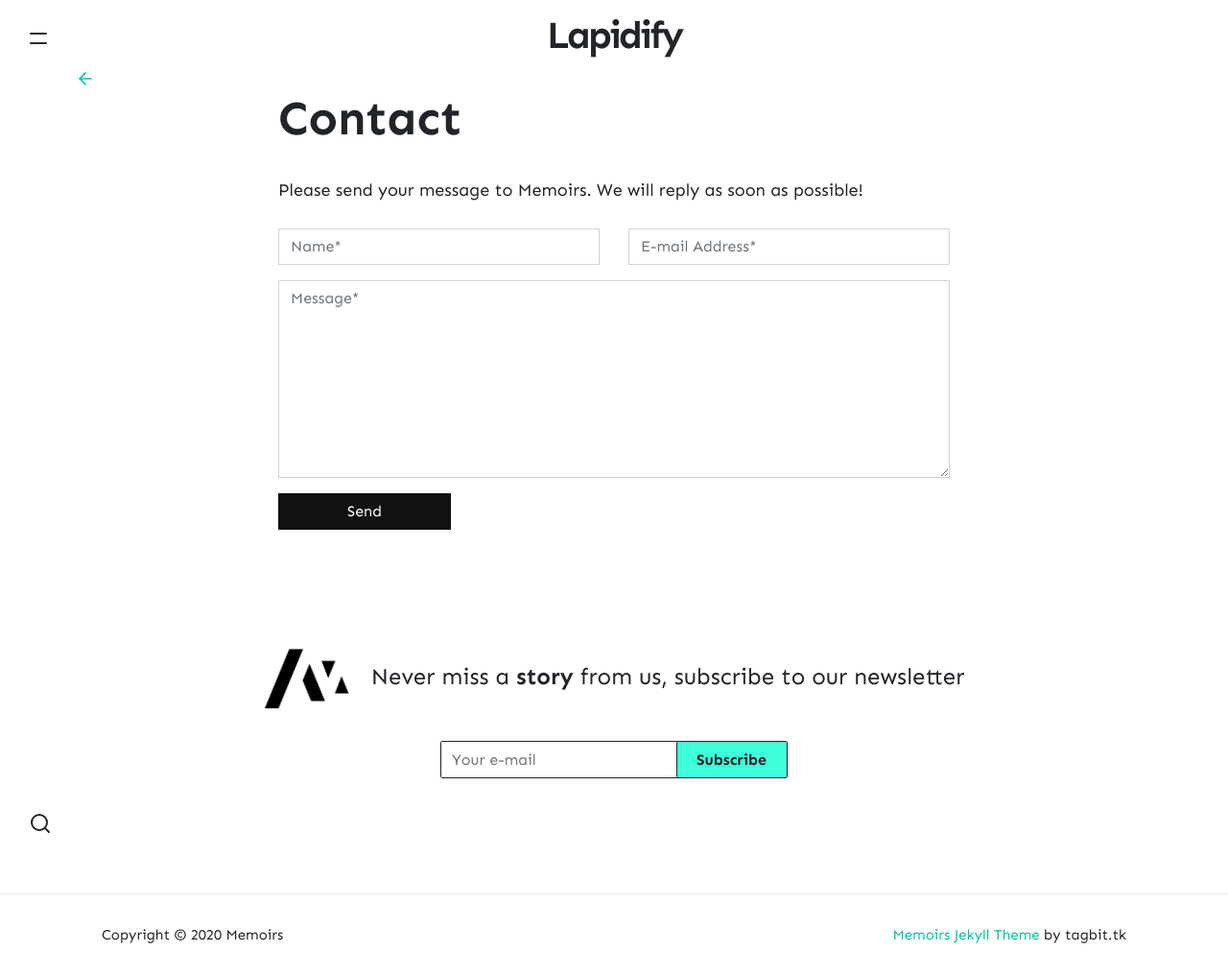
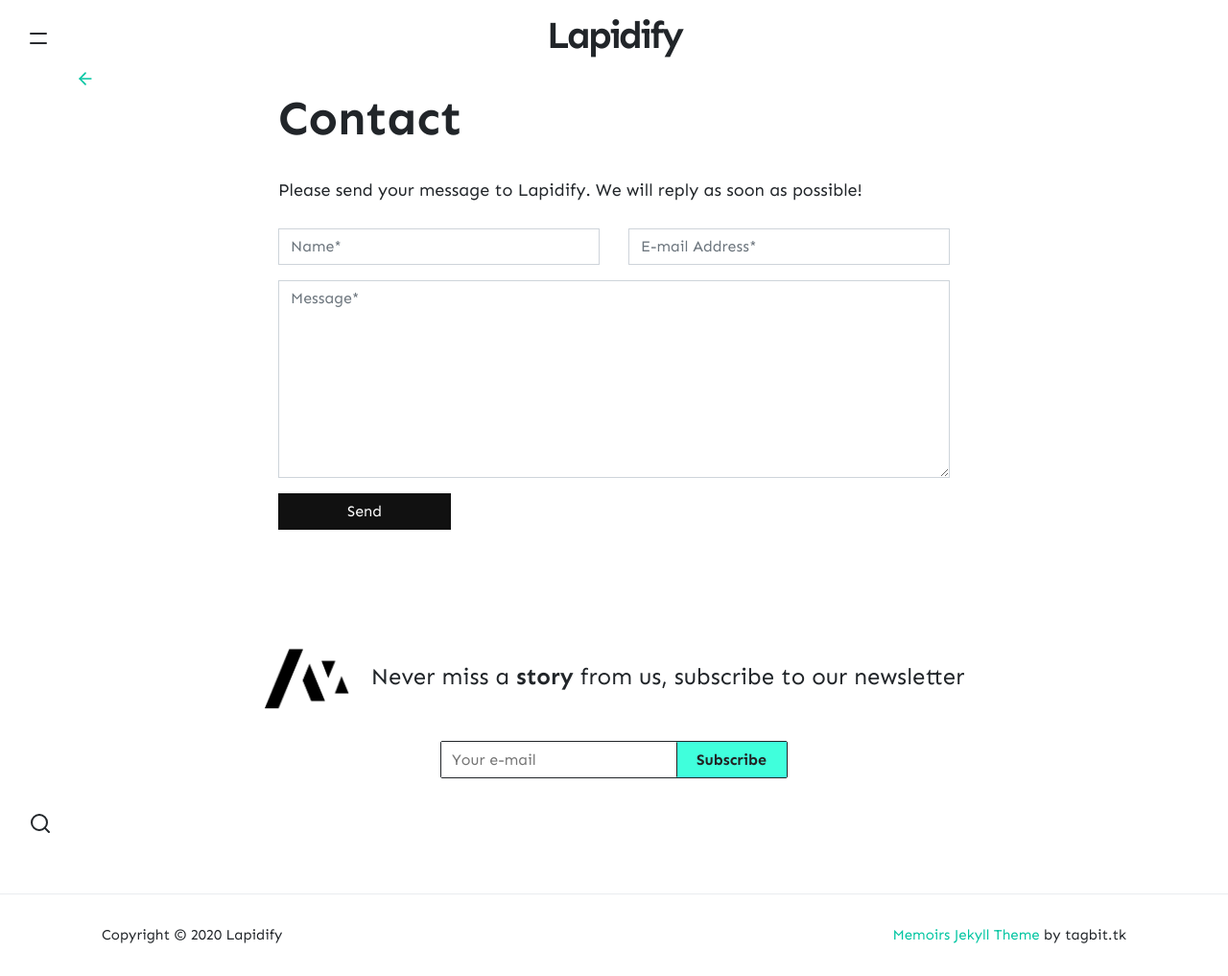
Before and after one commit to muhammedashfar7/Lapidify, a Jekyll site: the page built from contact.md, in a window 1280 px wide. Shown: the whole page at 96% size. Built offline with Jekyll 4.4.1, drawn with Linux system fonts in a browser that asks for light colours; nearby versions of some CDN libraries; a script that is not in the unit is left out; comment, search, counter and statistics services are not loaded; some of the changed lines change nothing that is shown.

Commit message:
Updating

```diff
--- a/_config.yml
+++ b/_config.yml
@@ -8,9 +8,8 @@
   - jekyll-archives
   - jekyll-figure
 highlighter: none
-name: Memoirs
-description: I will take you on the fabulous world of exploration. Travel,
-  culture, lifestyle. Eat, Pray, Love!
+name: Lapidify
+description: We take you to the awesome world of knowledge. Read contents from almost all ypur favorite topics including science, atheisim, facts etc. Enjoy!
 baseurl: ""
 disqus: demowebsite
 include:
@@ -56,24 +55,24 @@
   - title: Home
     url: /
     badge: ""
-    subheading: With Quick contents & goods.
+    subheading: With Quick look at recent posts, books etc.
     color: ffce7c
     svg: <svg xmlns="http://www.w3.org/2000/svg" width="24" height="24" viewBox="0 0 24 24" fill="none" stroke="currentColor" stroke-width="2" stroke-linecap="round" stroke-linejoin="round" class="feather feather-home"><path d="M3 9l9-7 9 7v11a2 2 0 0 1-2 2H5a2 2 0 0 1-2-2z"></path><polyline points="9 22 9 12 15 12 15 22"></polyline></svg>
   - title: Categories
     url: /categories
     badge: ""
-    subheading: The best category picks for you.
+    subheading: The top and best categories of ours.
     color: ff7cad
     svg: <svg xmlns="http://www.w3.org/2000/svg" width="24" height="24" viewBox="0 0 24 24" fill="none" stroke="currentColor" stroke-width="2" stroke-linecap="round" stroke-linejoin="round" class="feather feather-layers"><polygon points="12 2 2 7 12 12 22 7 12 2"></polygon><polyline points="2 17 12 22 22 17"></polyline><polyline points="2 12 12 17 22 12"></polyline></svg>
   - title: Tags
     url: /tags
     badge: New
-    subheading: Let's Explore some.
+    subheading: Let's Explore some popular tags.
     color: 7cffc8
     svg: <svg xmlns="http://www.w3.org/2000/svg" width="24" height="24" viewBox="0 0 24 24" fill="none" stroke="currentColor" stroke-width="2" stroke-linecap="round" stroke-linejoin="round" class="feather feather-file-text"><path d="M14 2H6a2 2 0 0 0-2 2v16a2 2 0 0 0 2 2h12a2 2 0 0 0 2-2V8z"></path><polyline points="14 2 14 8 20 8"></polyline><line x1="16" y1="13" x2="8" y2="13"></line><line x1="16" y1="17" x2="8" y2="17"></line><polyline points="10 9 9 9 8 9"></polyline></svg>
   - title: Contact
     url: /contact
     badge: ""
-    subheading: Us for help and content request.
+    subheading: Us for help, complient and content request.
     color: 7cdaff
     svg: <svg xmlns="http://www.w3.org/2000/svg" width="24" height="24" viewBox="0 0 24 24" fill="none" stroke="currentColor" stroke-width="2" stroke-linecap="round" stroke-linejoin="round" class="feather feather-headphones"><path d="M3 18v-6a9 9 0 0 1 18 0v6"></path><path d="M21 19a2 2 0 0 1-2 2h-1a2 2 0 0 1-2-2v-3a2 2 0 0 1 2-2h3zM3 19a2 2 0 0 0 2 2h1a2 2 0 0 0 2-2v-3a2 2 0 0 0-2-2H3z"></path></svg>
--- a/_layouts/default.html
+++ b/_layouts/default.html
@@ -59,7 +59,7 @@
         <li>
             {{item.svg}}
         <a href="{{ site.baseurl }}{{item.url}}" style="color: #{{item.color}}">{{ item.title}}
-                <span class="badge badge-primary">{{ item.badge }}</span>
+                <span class="badge" style="background-color: #{{item.color}};color: #fff;border-radius: 10px;">{{ item.badge }}</span>
                 <span class="menu-subheading">{{item.subheading}}</span>
             </a>
         </li>
```
